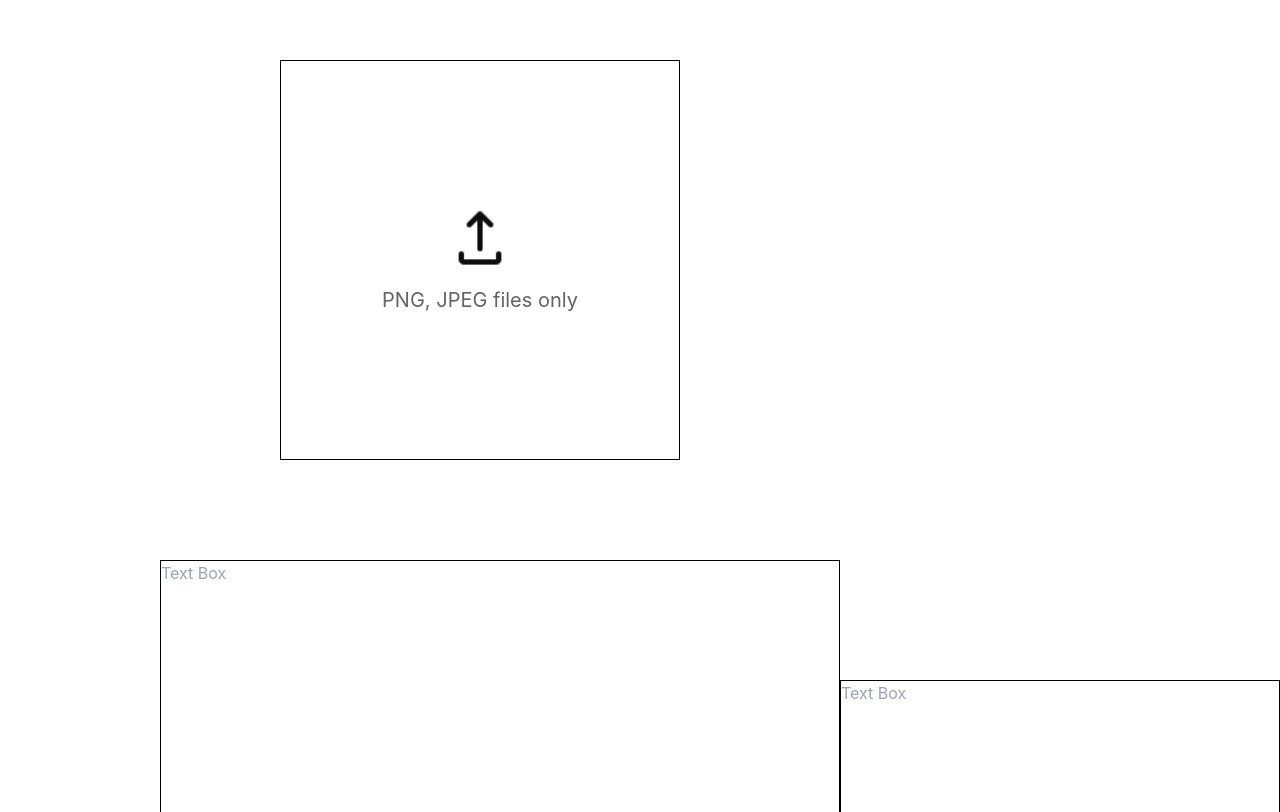
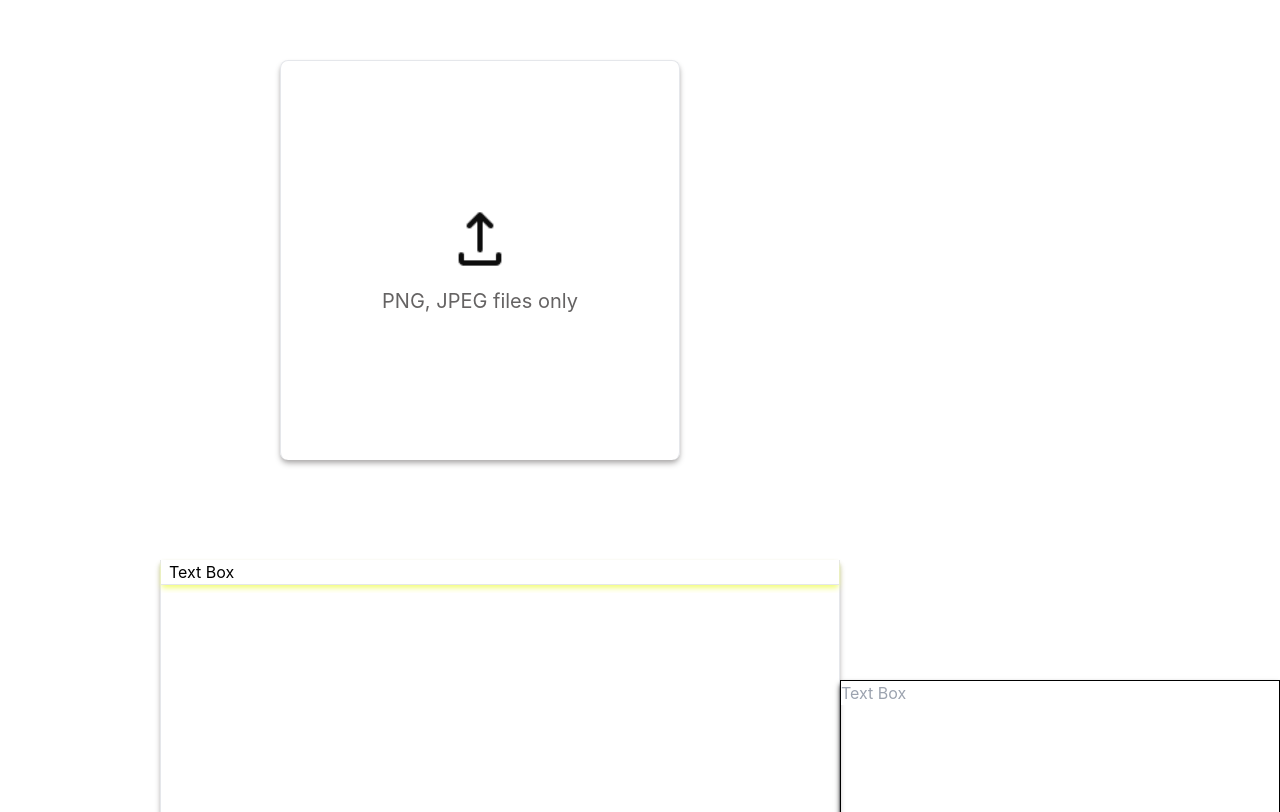
Before and after one commit to ValentinoMartz/CodingExercise, a React (Create React App) app in the folder app/: page / in a window 1280 px wide. Shown: the part 140-952 px from the top of the page. Built offline with nearby package versions, Linux system fonts and the light colour scheme.

Commit message:
Upload image working

```diff
--- a/app/src/App.js
+++ b/app/src/App.js
@@ -5,7 +5,7 @@ import TextBoxTop from "./components/TextBoxTop";
 
 function App() {
   return (
-    <div className="flex flex-wrap">
+    <div className="flex flex-wrap ">
       <UploadImage />
       <TextBoxTop />
       <TextBoxBottom />
--- a/app/src/components/TextBoxBottom.jsx
+++ b/app/src/components/TextBoxBottom.jsx
@@ -2,15 +2,9 @@ import React from "react";
 
 const TextBoxBottom = () => {
   return (
-    <div className="flex justify-between w-[85vh] h-[35vh] mt-[-20vh] ml-[105vh] border border-black text-left">
+    <div className="flex justify-between w-[85vh] h-[35vh] mt-[-20vh] ml-[105vh] border border-black text-left shadow-md shadow-black">
       <div>
-        <input
-          type="text"
-          name=""
-          id=""
-          placeholder="Text Box"
-          className="outline-0"
-        />
+        <input type="text" name="" id="" placeholder="Text Box" />
       </div>
     </div>
   );
--- a/app/src/components/TextBoxTop.jsx
+++ b/app/src/components/TextBoxTop.jsx
@@ -1,15 +1,30 @@
 import React from "react";
+//rounded-[4%]
+//border-b-4 border-l-2 border-r-2 border-[#f3fd83]
+const TextBoxTop = () => {
+  let placeholder = "";
 
-const TextBoxTop = () => {
+  /*  `This is a text area. Populate it with 3 paragraphs ~ 25 words <br/>
+    each. Ex: <br/>
+    Paragraph one (20 words)<br/>
+    (line break)<br/>
+    Paragraph two (25 words)<br/>
+    (line break)<br/>
+    Paragraph three (10 words)`; */
+
   return (
-    <div className="flex  justify-between w-[85vh] h-[35vh] mt-[12.5vh] ml-[20vh] border border-black text-left">
-      <div>
+    <div className="flex justify-between w-[85vh] h-[35vh] mt-[12.5vh] ml-[20vh] border-b border-l border-r  shadow-[#aeacac] text-left shadow-md ">
+      <div className="w-full">
+        <p className="pl-2 shadow-md shadow-[#f3fd83] border-b border-blue">
+          Text Box
+        </p>
+
         <input
-          type="text"
+          type="textarea"
           name=""
           id=""
-          placeholder="Text Box"
-          className="outline-0"
+          placeholder={placeholder}
+          className="truncate w-full outline-0 mt-2" //
         />
       </div>
     </div>
--- a/app/src/components/UploadImage.jsx
+++ b/app/src/components/UploadImage.jsx
@@ -1,24 +1,59 @@
-import React from "react";
+import React, { useState } from "react";
+import { useRef } from "react";
 import upload from "../assets/uploadIndicator.png";
 const UploadImage = () => {
-  const handleUpload = () => {
-    console.log("Anda");
+  const [image, setImage] = useState(null);
+
+  const addImageToState = (e) => {
+    e.preventDefault();
+    const reader = new FileReader();
+    if (e.target.files[0]) {
+      console.log(e.target.files[0]);
+      reader.readAsDataURL(e.target.files[0]);
+    }
+    reader.onload = (readerEvent) => {
+      setImage(readerEvent.target.result);
+    };
   };
-
+  //how to fit an image in a div tailwin?
   return (
-    <div className=" flex items-center justify-between w-[50vh] h-[50vh] border border-black mt-[25vh] ml-[35vh] space-x-6">
-      <div className="flex flex-wrap items-center mx-auto justify-center">
-        <div className="flex items-center ml-[25%] mr-[25%]">
-          <img src={upload} alt="" className="w-16" onClick={handleUpload} />
+    <div className=" flex items-center justify-between w-[50vh] h-[50vh] border-t border-l border-r  shadow-[#aeacac] shadow-md mt-[25vh] ml-[35vh]  space-x-6 rounded-[2%]">
+      {image ? (
+        <div
+          className="flex items-center mx-auto justify-center max-w-[50vh]"
+          onChange={addImageToState}
+        >
+          <img
+            src={image}
+            alt="yourimage"
+            className="cursor-pointer h-[50vh]"
+            onClick={() => document.getElementById("file").click()}
+          />
+          <input type="file" className="hidden" id="file" />
         </div>
-        <p className="items-center mt-4 text-[#656363] text-xl">
-          PNG, JPEG files only
-        </p>
-      </div>
+      ) : (
+        <div className="flex flex-wrap items-center mx-auto justify-center">
+          <div
+            className="flex items-center ml-[25%] mr-[25%]"
+            onChange={addImageToState}
+          >
+            <img
+              src={upload}
+              alt="upload"
+              className="w-16 cursor-pointer "
+              onClick={() => document.getElementById("file").click()}
+            />
+            <input type="file" className="hidden" id="file" />
+          </div>
+          <p className="items-center mt-4 text-[#656363] text-xl">
+            PNG, JPEG files only
+          </p>
+        </div>
+      )}
     </div>
   );
 };
-
+/* hover:shadow-[#aeacac] hover:shadow-md hover:rounded-full */
 /* vh del div de la imagen, revisar luego  */
 
 export default UploadImage;
```
